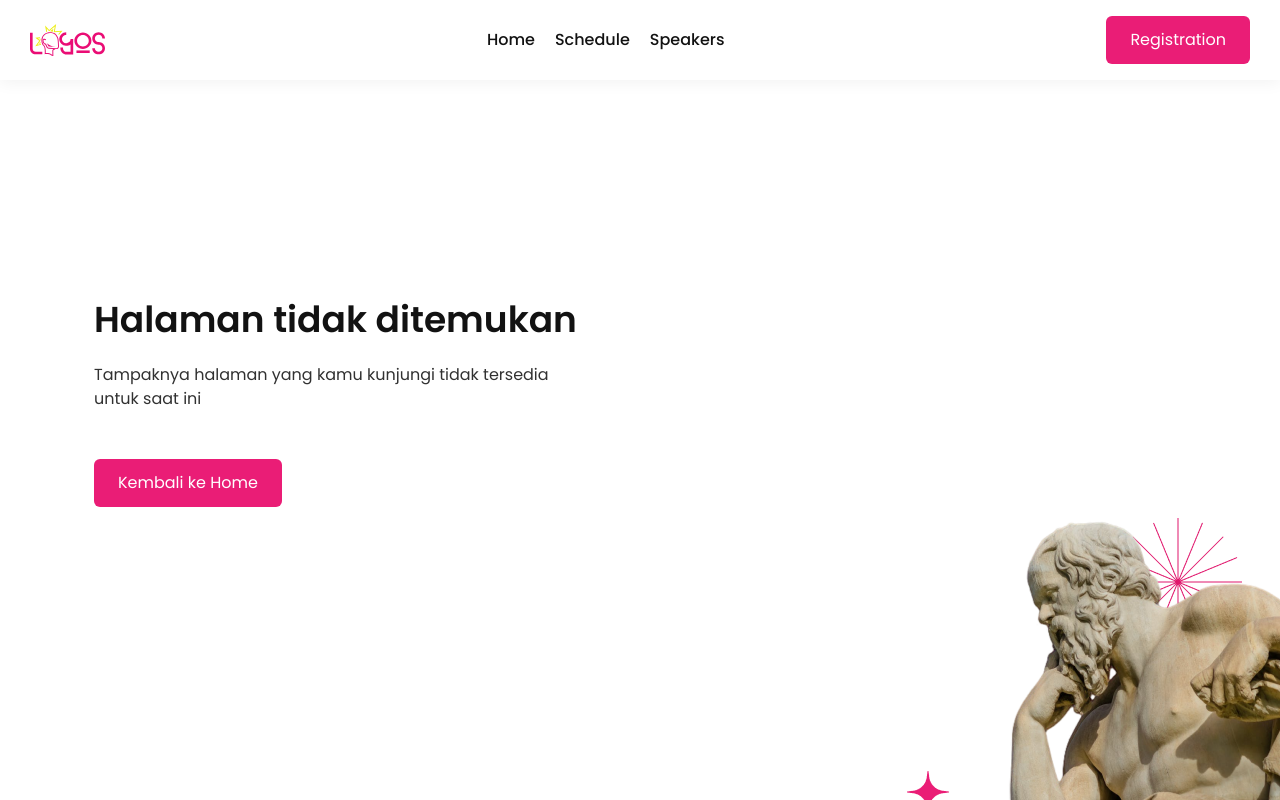
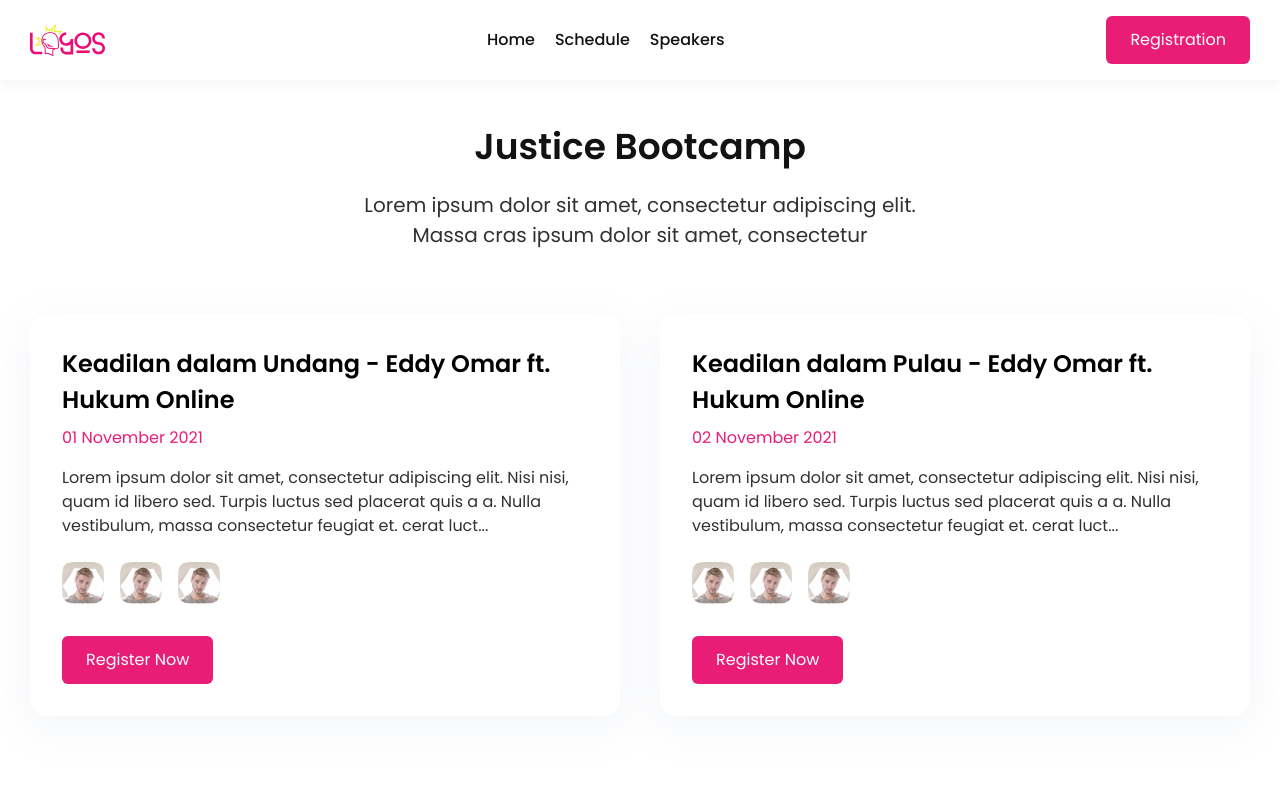
Before and after one commit to logos-engineer/logos-fest, a Next.js app: page /justice/bootcamp in a window 1280 px wide. Before the commit this address had no page. Shown: the top 800 px of the page. Built offline with nearby package versions, Linux system fonts and the light colour scheme.

Commit message:
add justice bootcamp page, base on event params

```diff
--- a/src/components/Homepage/Common/CardEvent.js
+++ b/src/components/Homepage/Common/CardEvent.js
@@ -1,6 +1,7 @@
 import React from 'react'
 import PropTypes from 'prop-types'
 import { ChevronRightIcon } from '@heroicons/react/solid'
+import Link from 'next/link'
 
 const CardEvent = ({ imgSrc, imgAlt, title, subtitle, url }) => {
   return (
@@ -12,12 +13,14 @@ const CardEvent = ({ imgSrc, imgAlt, title, subtitle, url }) => {
         {title}
       </h3>
       <p className="mt-2 text-sm lg:mt-4 lg:text-base">{subtitle}</p>
-      <a
-        href={url}
-        className="lg:mt-[42px] flex items-center mt-4 p-0 w-auto text-pink-500 leading-normal"
-      >
-        Learn More <ChevronRightIcon className="ml-1 w-6 h-6" />
-      </a>
+      <Link href={url} passHref>
+        <a
+          aria-label={'Learn More ' + title}
+          className="lg:mt-[42px] flex items-center mt-4 p-0 w-auto text-pink-500 leading-normal"
+        >
+          Learn More <ChevronRightIcon className="ml-1 w-6 h-6" />
+        </a>
+      </Link>
     </div>
   )
 }
--- a/src/components/Homepage/Event.js
+++ b/src/components/Homepage/Event.js
@@ -9,7 +9,7 @@ const Event = () => {
       img: '/icon/justice-bootcamp.svg',
       title: 'Justice Bootcamp',
       desc: 'Lorem ipsum dolor sit amet, consectetur adipiscing elit. Eu id orci lorem a nisl. Vestibulum, facilisis facilisis fermentum et maecenas volutpat. Turpis laoreet sed aliquam congue',
-      link: '/justice/bootcamps',
+      link: '/justice/bootcamp',
     },
     {
       img: '/icon/justice-talks.svg',
--- a/src/components/JusticeTalk/Hero.js
+++ b/src/components/JusticeEvent/Hero.js
@@ -1,13 +1,14 @@
-import React from 'react';
-import { Container, Grid } from '../Common';
+import React from 'react'
+import { Container, Grid } from '../Common'
 
-const Hero = () => {
+const Hero = ({ eventName }) => {
   return (
     <Container>
       <Grid>
         <div className="flex flex-col col-span-6 col-start-4 items-center mb-12">
           <h3 className="text-center text-black-primary text-3xl font-semibold leading-normal">
-            Justice Talks
+            {eventName === 'talks' && 'Justice Talks'}
+            {eventName === 'bootcamp' && 'Justice Bootcamp'}
           </h3>
           <p className="mt-4 text-center text-black-body text-lg leading-normal">
             Lorem ipsum dolor sit amet, consectetur adipiscing elit. Massa cras
@@ -16,7 +17,7 @@ const Hero = () => {
         </div>
       </Grid>
     </Container>
-  );
-};
+  )
+}
 
-export default Hero;
+export default Hero
--- /dev/null
+++ b/src/pages/justice/[event].js
@@ -0,0 +1,23 @@
+import Hero from '@/components/JusticeEvent/Hero'
+import TalkLists from '@/components/JusticeEvent/TalkLists'
+import Layout from '@/components/Layout/Layout'
+import { useRouter } from 'next/dist/client/router'
+import Head from 'next/head'
+
+const Event = () => {
+  const route = useRouter()
+  const eventName = route.query.event
+  return (
+    <Layout>
+      <Head>
+        <title>Justice {eventName}</title>
+      </Head>
+      <section id="justice-event" className="pt-120px w-full">
+        <Hero eventName={eventName} />
+        <TalkLists />
+      </section>
+    </Layout>
+  )
+}
+
+export default Event
--- a/src/pages/justice/talks.js
+++ /dev/null
@@ -1,16 +0,0 @@
-import Hero from '@/components/JusticeTalk/Hero';
-import TalkLists from '@/components/JusticeTalk/TalkLists';
-import Layout from '@/components/Layout/Layout';
-
-const Talks = () => {
-  return (
-    <Layout>
-      <section id="justice-bootccamp" className="pt-120px w-full">
-        <Hero />
-        <TalkLists />
-      </section>
-    </Layout>
-  );
-};
-
-export default Talks;
```
Also changed, not shown: src/components/JusticeEvent/TalkLists.js (renamed from src/components/JusticeTalk/TalkLists.js).
